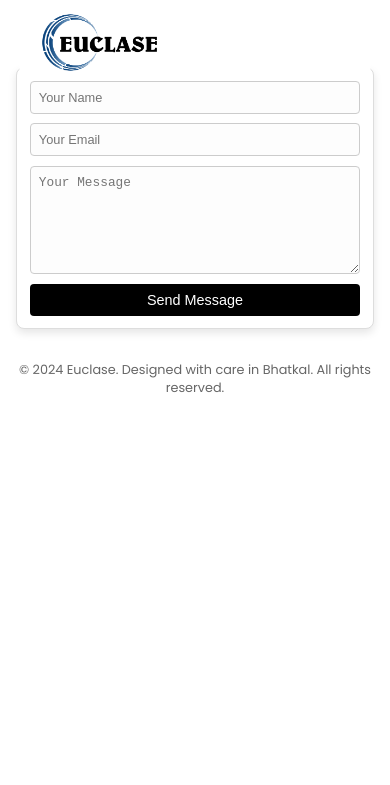
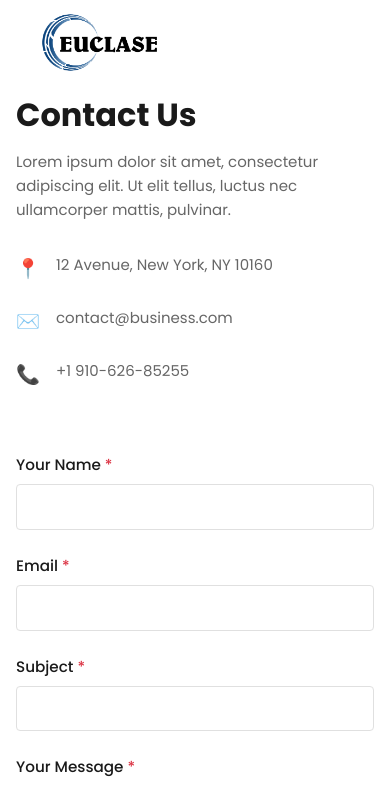
Before and after one commit to Syedsafwan24/Euclase, a React (Vite) app: page /contact in a window 390 px wide. Shown: the top 785 px of the page. Built offline with nearby package versions, Linux system fonts and the light colour scheme.

Commit message:
added multiple to_emails

```diff
--- a/src/pages/Contact.jsx
+++ b/src/pages/Contact.jsx
@@ -5,14 +5,15 @@ import emailjs from '@emailjs/browser';
 
 const Contact = () => {
 	const [formData, setFormData] = useState({
-		name: '',
-		email: '',
+		from_name: '',
+		user_email: '', // Changed from from_email to user_email
+		subject: '',
 		message: '',
 	});
 	const [isSent, setIsSent] = useState(false);
 	const [errorMessage, setErrorMessage] = useState('');
+	const [isSending, setIsSending] = useState(false);
 
-	// Handle form input changes
 	const handleChange = (e) => {
 		const { name, value } = e.target;
 		setFormData((prevData) => ({
@@ -21,40 +22,47 @@ const Contact = () => {
 		}));
 	};
 
-	// Handle form submission
 	const handleSubmit = (e) => {
 		e.preventDefault();
+		setIsSending(true);
 
-		// Replace with your EmailJS service and template details
 		const serviceID = 'service_lbs66wd';
 		const templateID = 'template_bdtxh17';
 		const publicKey = 'eESU8_c7bEh5fhZSb';
 
-		// Prepare the template parameters
 		const templateParams = {
-			name: formData.name,
-			email: formData.email,
+			from_name: formData.from_name,
+			user_email: formData.user_email, // Changed to user_email
+			subject: formData.subject,
 			message: formData.message,
+			to_email:
+				'syedsafwanpirzade@gmail.com, syedsafwan70@gmail.com, azaanpeshmam45@gmail.com',
+			reply_to: formData.user_email, // Changed to user_email
 		};
 
-		// Send the email using EmailJS
 		emailjs
 			.send(serviceID, templateID, templateParams, publicKey)
 			.then(() => {
-				setIsSent(true); // Update success state
+				setIsSent(true);
 				setErrorMessage('');
-				setFormData({ name: '', email: '', message: '' }); // Reset form fields
+				setFormData({
+					from_name: '',
+					user_email: '',
+					subject: '',
+					message: '',
+				});
+				setIsSending(false);
 			})
 			.catch((error) => {
 				setErrorMessage('Failed to send the message, please try again.');
 				console.error('EmailJS Error:', error);
+				setIsSending(false);
 			});
 	};
 
-	// Reset success message after a delay
 	useEffect(() => {
 		if (isSent) {
-			const timer = setTimeout(() => setIsSent(false), 5000); // Clear success state after 5 seconds
+			const timer = setTimeout(() => setIsSent(false), 5000);
 			return () => clearTimeout(timer);
 		}
 	}, [isSent]);
@@ -63,9 +71,29 @@ const Contact = () => {
 		<>
 			<Header />
 			<div className='contact-container'>
-				<h1 className='contact-title'>Get in Touch</h1>
+				<div className='contact-left'>
+					<h1 className='contact-title'>Contact Us</h1>
+					<p className='contact-description'>
+						Lorem ipsum dolor sit amet, consectetur adipiscing elit. Ut elit
+						tellus, luctus nec ullamcorper mattis, pulvinar.
+					</p>
+					<div className='contact-info'>
+						<div className='contact-info-item'>
+							<span>📍</span>
+							<p>12 Avenue, New York, NY 10160</p>
+						</div>
+						<div className='contact-info-item'>
+							<span>✉️</span>
+							<p>contact@business.com</p>
+						</div>
+						<div className='contact-info-item'>
+							<span>📞</span>
+							<p>+1 910-626-85255</p>
+						</div>
+					</div>
+				</div>
 
-				{/* Display success or error messages */}
+				<div className='contact-right'>
 					{isSent && (
 						<p className='success-message'>
 							Your message has been sent successfully!
@@ -73,46 +101,74 @@ const Contact = () => {
 					)}
 					{errorMessage && <p className='error-message'>{errorMessage}</p>}
 
-				{/* Contact form */}
 					<form className='contact-form' onSubmit={handleSubmit}>
+						<div className='form-group'>
+							<label htmlFor='from_name' className='form-label'>
+								Your Name
+							</label>
 							<input
+								id='from_name'
 								type='text'
-						name='name'
-						placeholder='Your Name'
-						aria-label='Enter your name'
-						value={formData.name}
+								name='from_name'
+								className='form-input'
+								value={formData.from_name}
 								onChange={handleChange}
 								required
 							/>
+						</div>
+
+						<div className='form-group'>
+							<label htmlFor='user_email' className='form-label'>
+								Email
+							</label>
 							<input
+								id='user_email'
 								type='email'
-						name='email'
-						placeholder='Your Email'
-						aria-label='Enter your email'
-						value={formData.email}
+								name='user_email'
+								className='form-input'
+								value={formData.user_email}
 								onChange={handleChange}
 								required
 							/>
+						</div>
+
+						<div className='form-group'>
+							<label htmlFor='subject' className='form-label'>
+								Subject
+							</label>
+							<input
+								id='subject'
+								type='text'
+								name='subject'
+								className='form-input'
+								value={formData.subject}
+								onChange={handleChange}
+								required
+							/>
+						</div>
+
+						<div className='form-group'>
+							<label htmlFor='message' className='form-label'>
+								Your Message
+							</label>
 							<textarea
+								id='message'
 								name='message'
-						placeholder='Your Message'
-						aria-label='Enter your message'
+								className='form-textarea'
 								value={formData.message}
 								onChange={handleChange}
-						rows='6'
 								required
 							/>
-					<button type='submit' className='contact-button'>
-						Send Message
+						</div>
+
+						<button
+							type='submit'
+							className='submit-button'
+							disabled={isSending}
+						>
+							{isSending ? 'Sending...' : 'Send Message'}
 						</button>
 					</form>
-
-				{/* Footer */}
-				<div className='contact-footer'>
-					<p>
-						&copy; 2024 Euclase. Designed with care in Bhatkal. All rights
-						reserved.
-					</p>
 				</div>
 			</div>
 		</>
--- a/src/pages/css/contact.css
+++ b/src/pages/css/contact.css
@@ -1,168 +1,170 @@
 .contact-container {
 	display: flex;
-	flex-direction: column;
-	align-items: center;
-	justify-content: center; /* Center vertically */
-	min-height: 100vh; /* Use min-height for better flexibility */
-	padding: 2rem;
-	background-color: #ffffff; /* Softer background color for better readability */
-	color: #333;
-	box-sizing: border-box; /* Ensure padding doesn't break layout */
+	justify-content: space-between;
+	gap: 4rem;
+	padding: 8rem 6rem 2rem; /* Increased top padding to account for navbar */
+	max-width: 1200px;
+	margin: 0 auto;
+	min-height: 100vh;
+	box-sizing: border-box;
+}
+
+.contact-left {
+	flex: 1;
+	max-width: 400px;
+	position: relative; /* Added for better positioning */
+}
+
+.contact-right {
+	flex: 1.5;
 }
 
 .contact-title {
 	font-size: 2.5rem;
-	margin-bottom: 0.5rem;
-	color: #000000;
-	text-align: center;
+	font-weight: 700;
+	color: #1a1a1a;
+	margin-bottom: 1rem;
+	line-height: 1.2;
 }
 
 .contact-description {
+	color: #666;
+	line-height: 1.6;
+	margin-bottom: 2rem;
+}
+
+.contact-info {
+	display: flex;
+	flex-direction: column;
+	gap: 1.5rem;
+}
+
+.contact-info-item {
+	display: flex;
+	align-items: flex-start; /* Changed to flex-start for better alignment */
+	gap: 1rem;
+	color: #666;
+}
+
+.contact-info-item span {
 	font-size: 1.2rem;
-	margin-bottom: 1.5rem;
-	text-align: center;
-	color: #555;
+	min-width: 24px; /* Added for consistent icon spacing */
+}
+
+.contact-info-item p {
+	margin: 0;
+	line-height: 1.4;
 }
 
 .contact-form {
-	width: 100%;
-	max-width: 600px;
 	display: flex;
 	flex-direction: column;
-	gap: 1rem;
-	background-color: #fff;
-	padding: 1.5rem;
-	border: 1px solid #ddd;
-	border-radius: 8px;
-	box-shadow: 0 4px 8px rgba(0, 0, 0, 0.1);
+	gap: 1.5rem;
 }
 
-.contact-form input,
-.contact-form textarea {
+.form-group {
+	display: flex;
+	flex-direction: column;
+	gap: 0.5rem;
+}
+
+.form-label {
+	color: #1a1a1a;
+	font-weight: 500;
+	font-size: 0.95rem;
+}
+
+.form-label::after {
+	content: ' *';
+	color: #dc3545;
+}
+
+.form-input,
+.form-textarea {
 	width: 100%;
 	padding: 0.8rem;
+	border: 1px solid #e0e0e0;
+	border-radius: 4px;
 	font-size: 1rem;
-	border: 1px solid #ccc;
-	border-radius: 4px;
-	box-sizing: border-box; /* Ensure consistent padding handling */
-	background-color: #fdfdfd;
+	background-color: #fff;
+	box-sizing: border-box;
 }
 
-.contact-form input:focus,
-.contact-form textarea:focus {
-	border-color: #2a71d0;
-	outline: none;
-	box-shadow: 0 0 5px rgba(42, 113, 208, 0.3);
+.form-textarea {
+	min-height: 150px;
+	resize: vertical;
 }
 
-.contact-textarea {
-	resize: vertical; /* Allow resizing only vertically */
-	min-height: 100px; /* Ensure a minimum height */
+.form-input:focus,
+.form-textarea:focus {
+	outline: none;
+	border-color: #2a71d0;
 }
 
-.contact-button {
+.submit-button {
+	align-self: flex-start;
 	background-color: #000000;
 	color: white;
-	font-size: 1.1rem;
-	padding: 0.8rem;
 	border: none;
 	border-radius: 4px;
+	padding: 0.8rem 2rem;
+	font-size: 1rem;
 	cursor: pointer;
-	transition: background-color 0.3s ease, transform 0.2s ease;
-	text-align: center;
+	transition: background-color 0.3s ease;
 }
 
-.contact-button:hover {
-	background-color: #1d4f9d;
-	transform: translateY(-2px); /* Slight hover lift effect */
+.submit-button:hover {
+	background-color: #007bff;
 }
 
-.contact-button:focus {
-	outline: none;
-	box-shadow: 0 0 5px rgba(42, 113, 208, 0.5);
+/* Success and Error messages */
+.success-message,
+.error-message {
+	padding: 1rem;
+	border-radius: 4px;
+	margin-bottom: 1rem;
 }
 
-.contact-footer {
-	margin-top: 2rem;
-	font-size: 0.9rem;
-	color: #666;
-	text-align: center;
-}
-
-/* Success and Error Message */
 .success-message {
-	color: #28a745;
-	font-size: 1.2rem;
-	text-align: center;
-	margin-top: 1rem;
+	background-color: #d4edda;
+	color: #155724;
+	border: 1px solid #c3e6cb;
 }
 
 .error-message {
-	color: #dc3545;
-	font-size: 1.2rem;
-	text-align: center;
-	margin-top: 1rem;
+	background-color: #f8d7da;
+	color: #721c24;
+	border: 1px solid #f5c6cb;
 }
 
-/* Responsive Adjustments */
-@media (max-width: 768px) {
+/* Responsive adjustments */
+@media (max-width: 992px) {
 	.contact-container {
-		padding: 1rem;
-		min-height: auto; /* Adjust for smaller screens */
+		padding: 7rem 2rem 2rem;
+		flex-direction: column;
+		gap: 2rem;
+	}
+
+	.contact-left {
+		max-width: 100%;
+	}
+
+	.contact-info {
+		margin-bottom: 2rem;
+	}
+}
+
+@media (max-width: 576px) {
+	.contact-container {
+		padding: 6rem 1rem 1rem;
 	}
 
 	.contact-title {
 		font-size: 2rem;
 	}
 
-	.contact-description {
-		font-size: 1rem;
-		margin-bottom: 1rem;
-	}
-
-	.contact-form {
-		gap: 0.8rem;
-		padding: 1rem;
-	}
-
-	.contact-form input,
-	.contact-form textarea {
-		padding: 0.6rem;
-		font-size: 0.9rem;
-	}
-
-	.contact-button {
-		font-size: 1rem;
-		padding: 0.6rem;
+	.submit-button {
+		width: 100%;
+		text-align: center;
 	}
 }
-
-@media (max-width: 480px) {
-	.contact-title {
-		font-size: 1.8rem;
-	}
-
-	.contact-description {
-		font-size: 0.9rem;
-	}
-
-	.contact-form {
-		gap: 0.6rem;
-		padding: 0.8rem;
-	}
-
-	.contact-form input,
-	.contact-form textarea {
-		padding: 0.5rem;
-		font-size: 0.8rem;
-	}
-
-	.contact-button {
-		font-size: 0.9rem;
-		padding: 0.5rem;
-	}
-
-	.contact-footer {
-		font-size: 0.8rem;
-	}
-}
```
Lines whose indentation alone changed are shown as unchanged.
